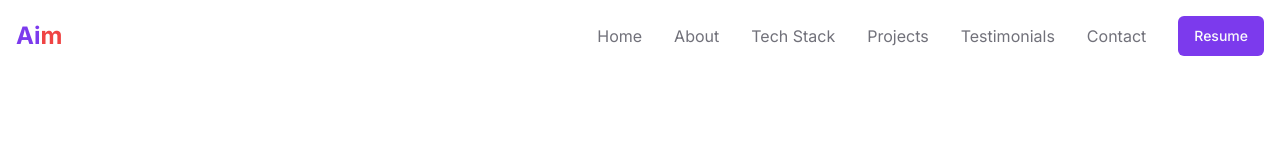
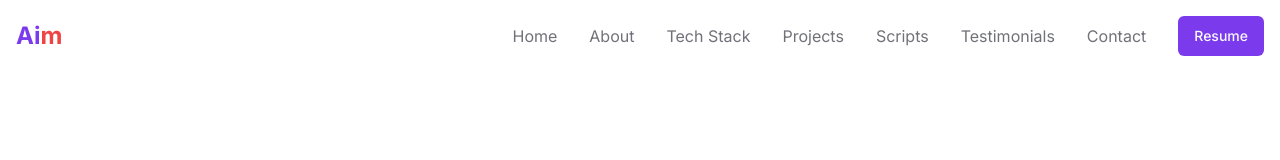
Before and after one commit to 5hahfivem/website, a Next.js app: page / in a window 1280 px wide. Shown: the top 160 px of the page. Built offline with nearby package versions, Linux system fonts and the light colour scheme.

Commit message:
Added Scripts Section

```diff
--- a/components/navbar.tsx
+++ b/components/navbar.tsx
@@ -34,10 +34,12 @@ export default function Navbar() {
     { name: "Home", href: "home" },
     { name: "About", href: "about" },
     { name: "Tech Stack", href: "tech-stack" },
-    { name: "Projects", href: "projects" },
+    { name: "Projects", href: "custom-scripts" },
+    { name: "Scripts", href: "scripts" },
     { name: "Testimonials", href: "testimonials" },
     { name: "Contact", href: "contact" },
   ]
+
 
   return (
     <header
```
